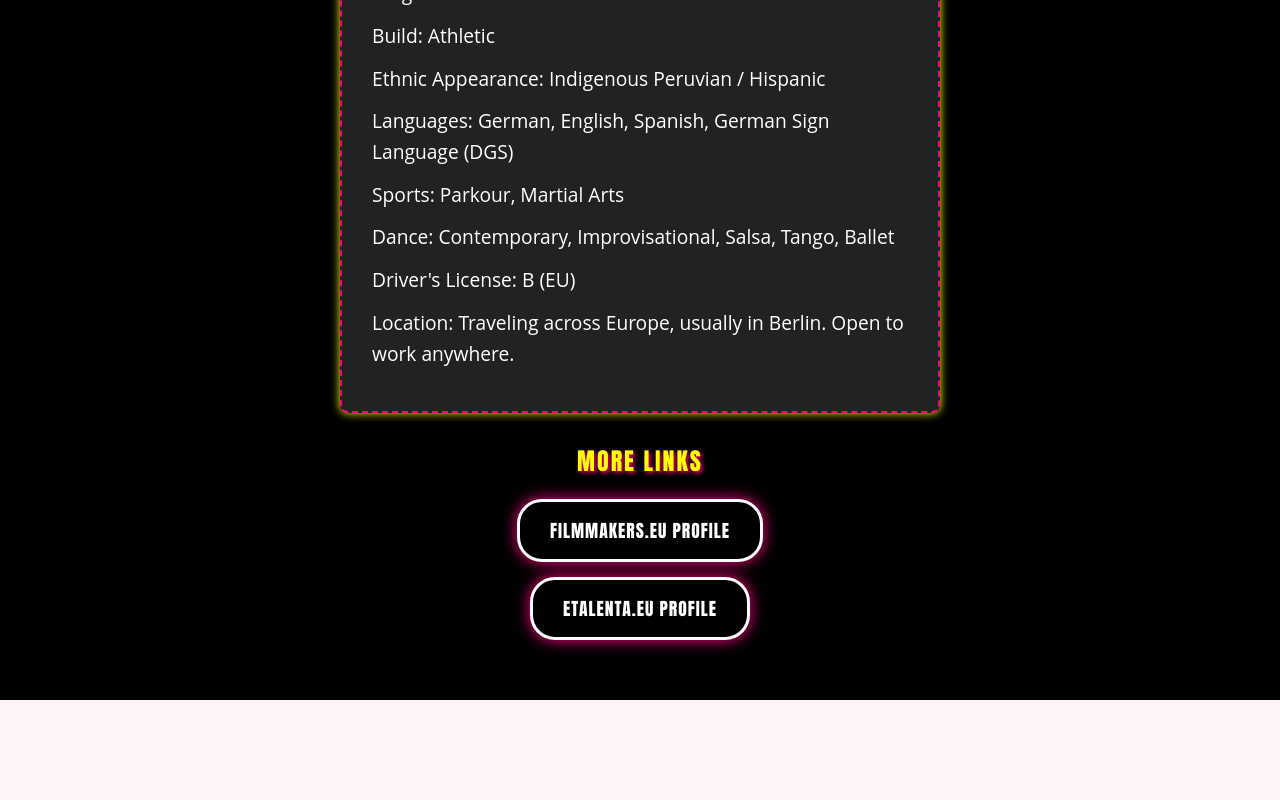
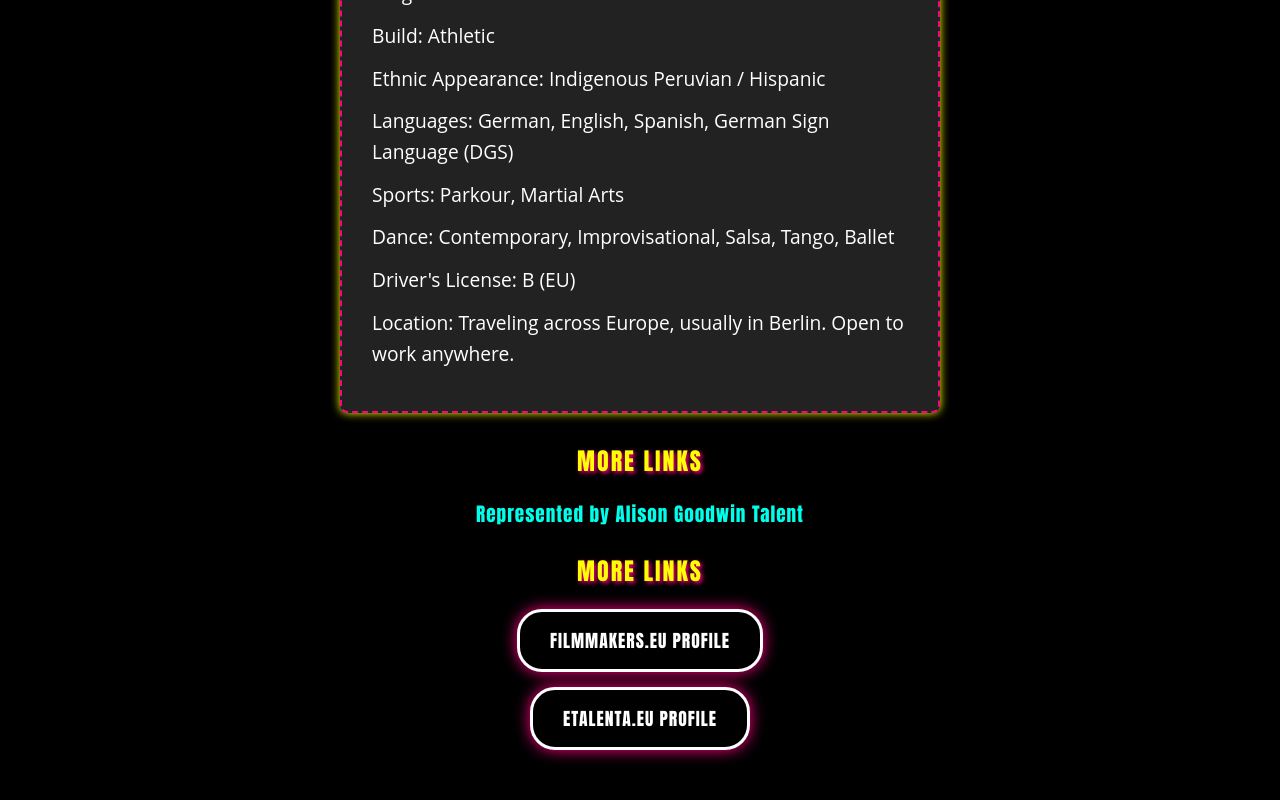
Before and after one commit to Wilfredoo/personal3.0, a React (Create React App) app: page /acting in a window 1280 px wide. Shown: the part 1898-2698 px from the top of the page. Before the commit the page ends 2598 px from the top, so only its background shows below. Built offline with nearby package versions, Linux system fonts and the light colour scheme; a web font is replaced by a local one.

Commit message:
add alison website

```diff
--- a/src/components/Acting/Acting.jsx
+++ b/src/components/Acting/Acting.jsx
@@ -80,6 +80,9 @@ const texts = {
         availability: "🎬 AVAILABILITY: Currently travelling but available for shootings in Germany from September 26th to October 20th. November and December - to be confirmed.",
         moreAbout: "More about me",
         reelText: "The clips in this reel feature my first film acting jobs & auditions from 2025, for short films in Berlin, Offenburg, Aachen and Cologne, a mix of improvised and scripted scenes. Enjoy the glimpse!",
+                professionalProfiles: "REPRESENTATION & LINKS",
+        representation: "Represented by Alison Goodwin Talent",
+
         professionalProfiles: "MORE LINKS",
         info: [
             "Height: 175 cm",
@@ -100,6 +103,10 @@ const texts = {
         availability: "🎬 VERFÜGBARKEIT: Aktuell auf Reisen, aber verfügbar für Dreharbeiten in Deutschland vom 26. September bis 20. Oktober. November und Dezember - noch zu bestätigen.",
         moreAbout: "Mehr über mich",
         reelText: "Die Clips in diesem Reel zeigen meine ersten Schauspiel-Auditions für Filmprojekte im Jahr 2025, darunter Kurzfilme in Berlin, Offenburg, Aachen und Köln. Die meisten Auditions führten zu Rollen in Projekten, die sich derzeit in der Postproduktion befinden – mit einer Mischung aus improvisierten und geskripteten Szenen. Viel Spaß beim Anschauen!",
+                professionalProfiles: "VERTRETUNG & LINKS",
+
+        representation: "Vertreten durch Alison Goodwin Talent",
+
         professionalProfiles: "Professionelle Profile",
         info: [
             "Größe: 175 cm",
@@ -169,6 +176,26 @@ const Acting = () => {
                     </InfoList>
                 </InfoSection>
                 <LinksSection>
+                   <LinksTitle>{currentText.professionalProfiles}</LinksTitle>
+<a
+    href="https://www.alisongoodwintalent.com"
+    target="_blank"
+    rel="noopener noreferrer"
+    style={{
+        display: 'block',
+        fontSize: '1.2rem',
+        marginBottom: '25px',
+        color: '#00ffea',
+        fontWeight: 'bold',
+        letterSpacing: '1px',
+        textDecoration: 'none',
+        transition: 'color 0.3s ease'
+    }}
+    onMouseEnter={(e) => e.target.style.color = '#ffff00'}
+    onMouseLeave={(e) => e.target.style.color = '#00ffea'}
+>
+    {currentText.representation}
+</a>
                     <LinksTitle>{currentText.professionalProfiles}</LinksTitle>
                     <LinksContainer>
                         <ProfileLink
```
